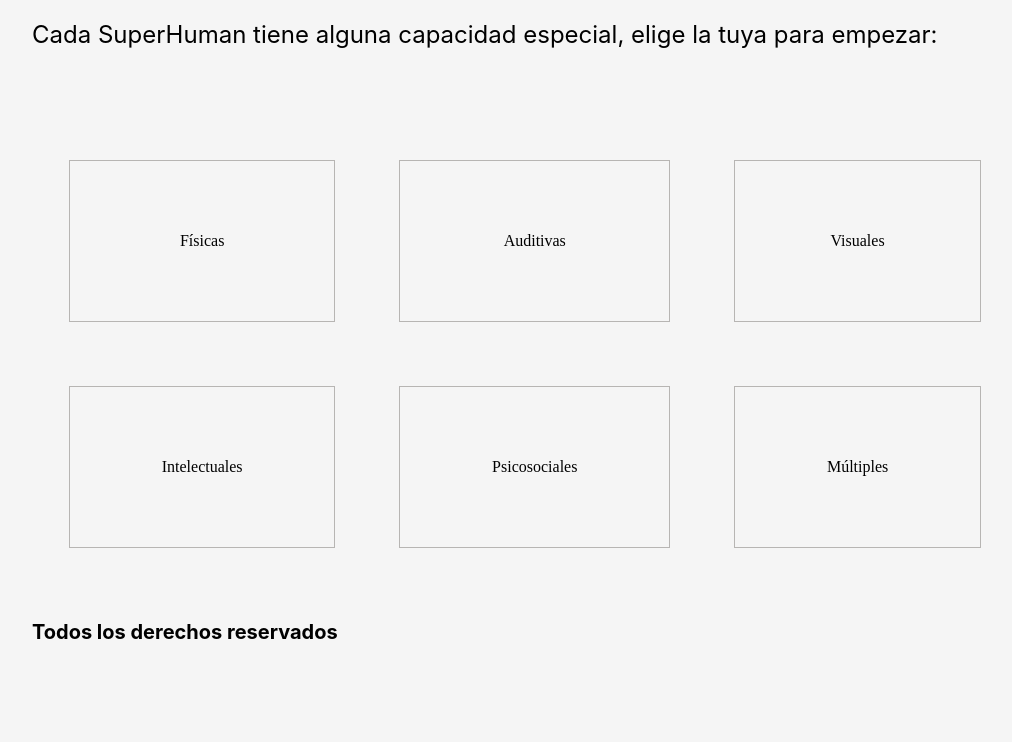
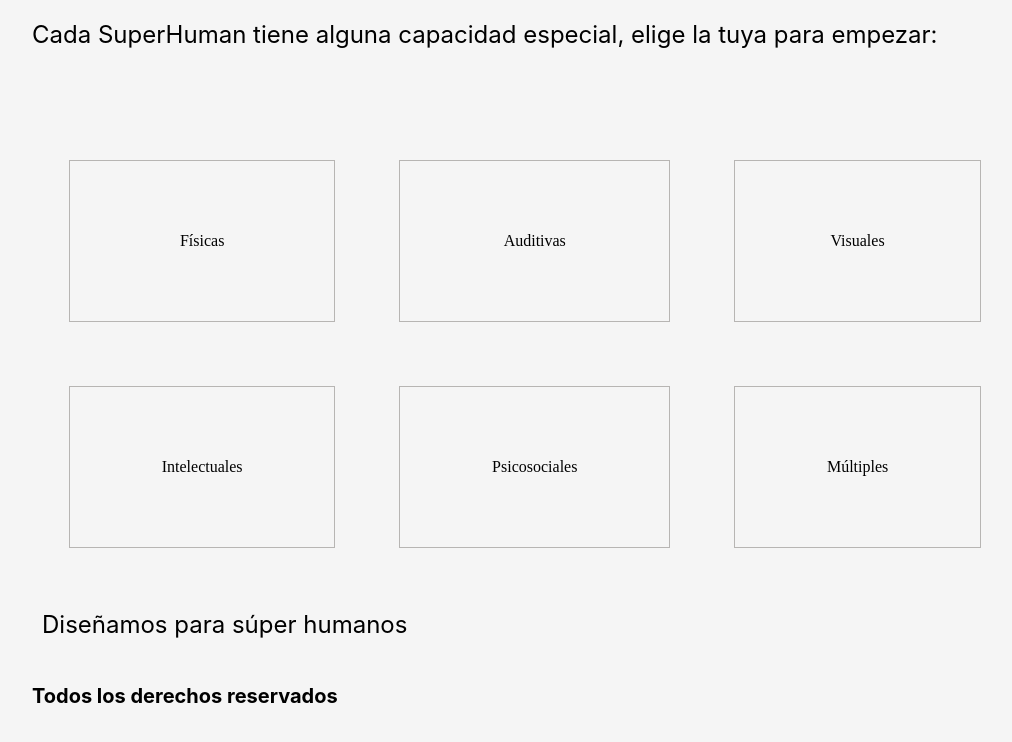
Before and after one commit to MariaCamilaMontenegro/pruebaGit2, a plain HTML site: page index.html in a window 1280 px wide. Shown: the part 1118-1860 px from the top of the page, without its empty margins (8-1020 px from the left). Before the commit the page ends 1802 px from the top, so only its background shows below. Drawn offline with Linux system fonts and the light colour scheme; a web font is replaced by a local one.

Commit message:
agregue todo con los cambios

```diff
--- a/index.html
+++ b/index.html
@@ -87,7 +87,9 @@
                 M&uacuteltiples
             </div>
         </div>
-
+        <section>
+            <p> Dise&ntildeamos para s&uacute;per humanos</p>
+        </section>
     </main>
 
     <!-- Starts footer -->
```
Also changed, not shown: 1 other file.
